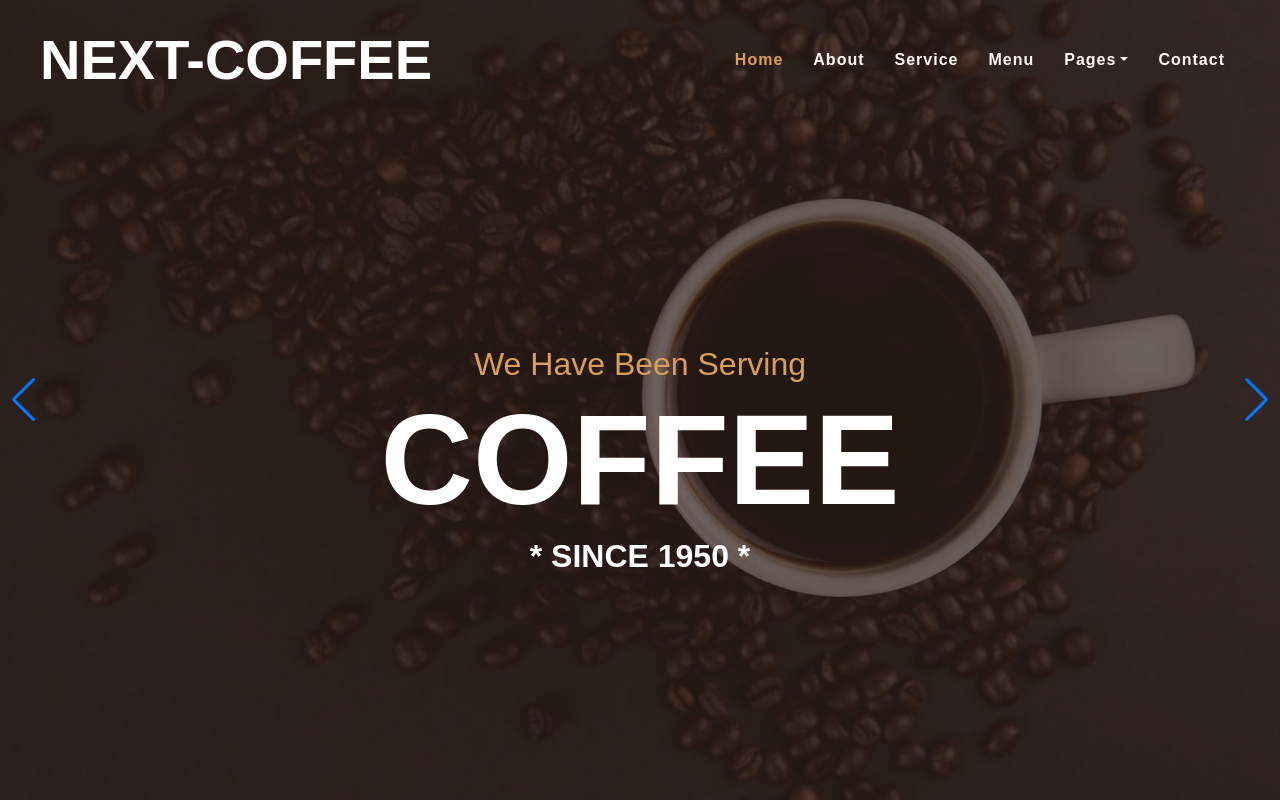
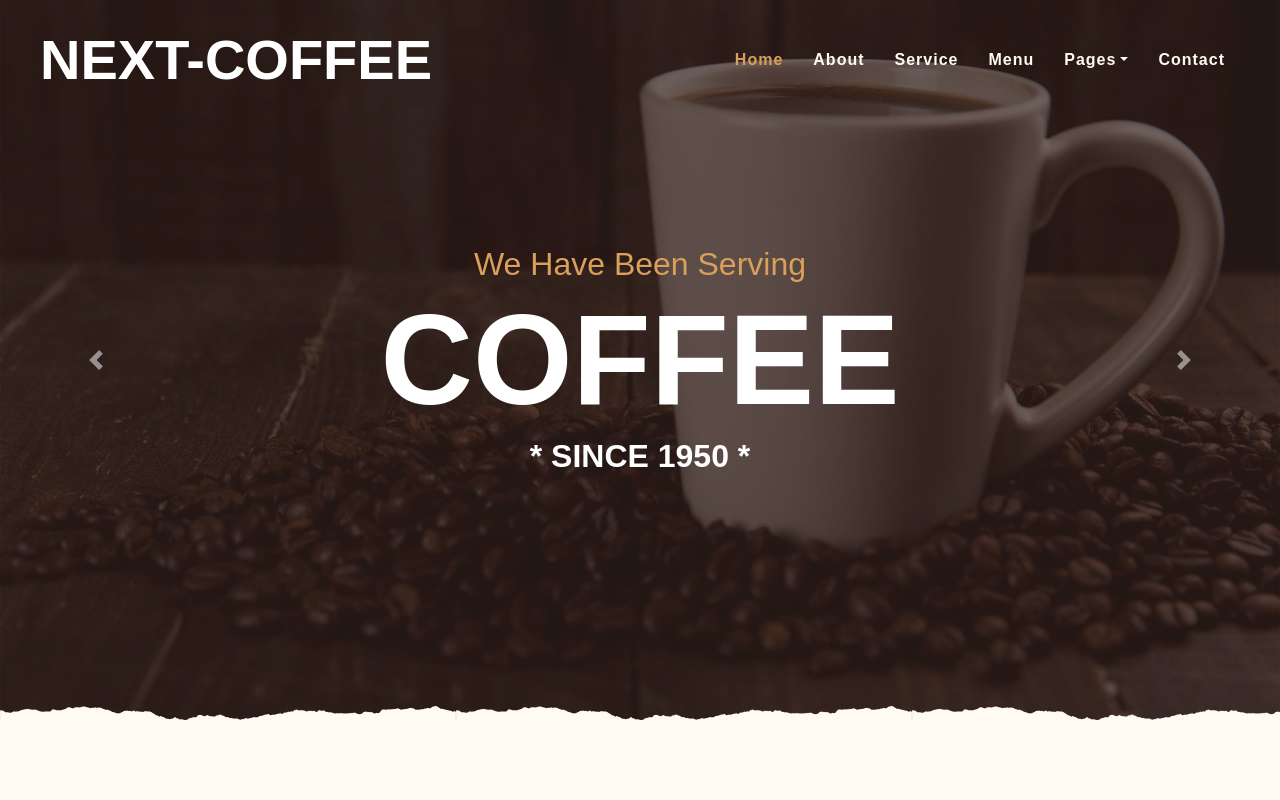
Before and after one commit to soheilMansoori/next-coffee, a Next.js app: page / in a window 1280 px wide. Shown: the top 800 px of the page. Built offline with nearby package versions, Linux system fonts and the light colour scheme; a web font is replaced by a local one.

Commit message:
fix home page Slider component

```diff
--- a/components/templates/index/Slider/Slider.js
+++ b/components/templates/index/Slider/Slider.js
@@ -1,55 +1,59 @@
-import React from "react";
-import styles from "@/styles/slider.module.css";
-
-// Import Swiper React components
+// import Swiper React components
 import { Swiper, SwiperSlide } from "swiper/react";
 
-// Import Swiper styles
+// import Swiper styles
 import "swiper/css";
 import "swiper/css/navigation";
 
 // import required modules
-import { Navigation } from "swiper/modules";
+import { Autoplay, Navigation } from "swiper/modules";
 
 function Slider() {
   return (
+    <div className="container-fluid p-0 mb-5">
+      <div className="carousel overlay-bottom">
         <Swiper
-      // rewind={true}
-      loop={true}
-      navigation={true}
-      modules={[Navigation]}
-      className={styles.swiper}
+          modules={[Navigation, Autoplay]}
+          loop
+          autoplay={{
+            delay: 5000,
+            pauseOnMouseEnter: true,
+            disableOnInteraction: false
+          }}
+          navigation={{
+            nextEl: ".carousel-control-next",
+            prevEl: ".carousel-control-prev",
+            disabledClass: "swiper-button-disabled"
+          }}
+          className="carousel-inner"
         >
-      <SwiperSlide
-        className={styles.swiper_slide}
-        style={{ backgroundImage: 'url("/images/carousel-1.jpg")' }}
-      >
-        <div
-          className={`${styles.slider_caption} d-flex flex-column align-items-center justify-content-center`}
-        >
-          <h2 className="text-primary font-weight-medium m-0">
-            We Have Been Serving
-          </h2>
+          <SwiperSlide>
+            <img className="w-100" src="images/carousel-1.jpg" alt="carousel-1" />
+            <div className="carousel-caption d-flex flex-column align-items-center justify-content-center">
+              <h2 className="text-primary font-weight-medium m-0">We Have Been Serving</h2>
               <h1 className="display-1 text-white m-0">COFFEE</h1>
               <h2 className="text-white m-0">* SINCE 1950 *</h2>
             </div>
           </SwiperSlide>
-
-      <SwiperSlide
-        className={styles.swiper_slide}
-        style={{ backgroundImage: 'url("/images/carousel-2.jpg")' }}
-      >
-        <div
-          className={`${styles.slider_caption} d-flex flex-column align-items-center justify-content-center`}
-        >
-          <h2 className="text-primary font-weight-medium m-0">
-            We Have Been Serving
-          </h2>
+          <SwiperSlide>
+            <img className="w-100" src="images/carousel-2.jpg" alt="carousel-2" />
+            <div className="carousel-caption d-flex flex-column align-items-center justify-content-center">
+              <h2 className="text-primary font-weight-medium m-0">We Have Been Serving</h2>
               <h1 className="display-1 text-white m-0">COFFEE</h1>
               <h2 className="text-white m-0">* SINCE 1950 *</h2>
             </div>
           </SwiperSlide>
         </Swiper>
+        {/* carousel-control-prev */}
+        <a className="carousel-control-prev">
+          <span className="carousel-control-prev-icon" />
+        </a>
+        {/* carousel-control-next */}
+        <a className="carousel-control-next">
+          <span className="carousel-control-next-icon" />
+        </a>
+      </div>
+    </div>
   );
 }
 
```
Also changed, not shown: styles/globals.css. Lines whose indentation alone changed are shown as unchanged.
